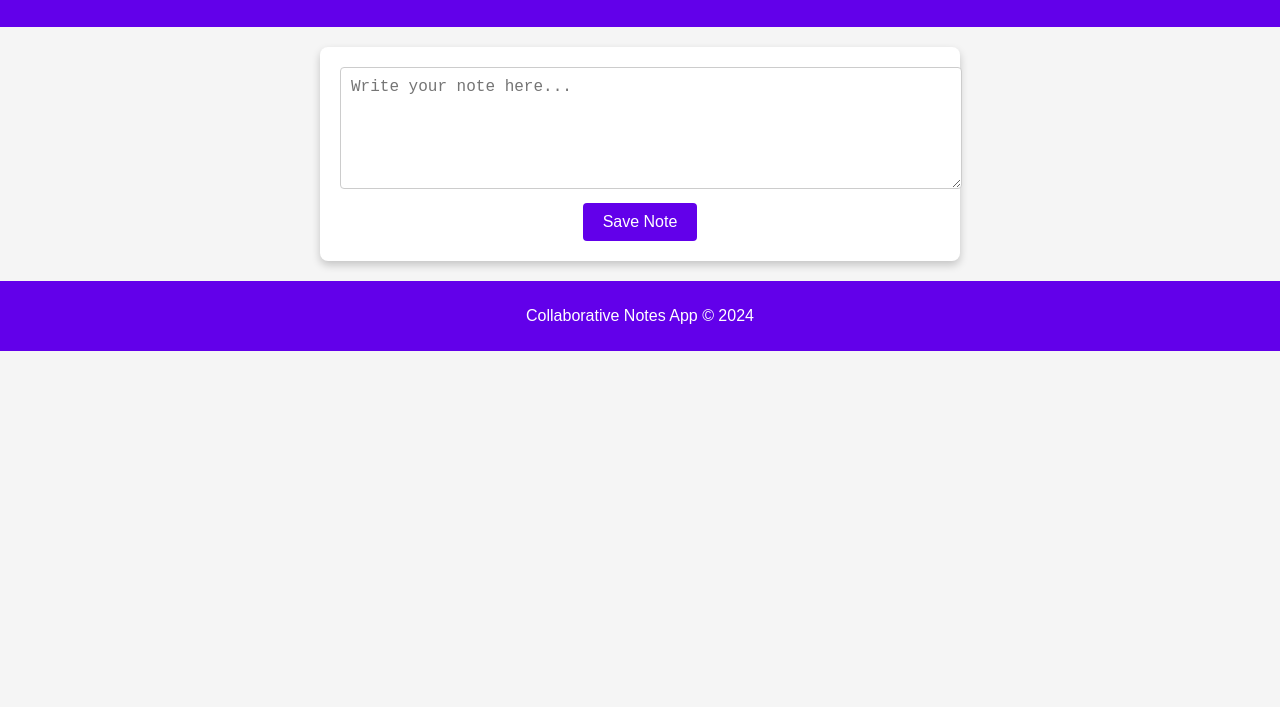
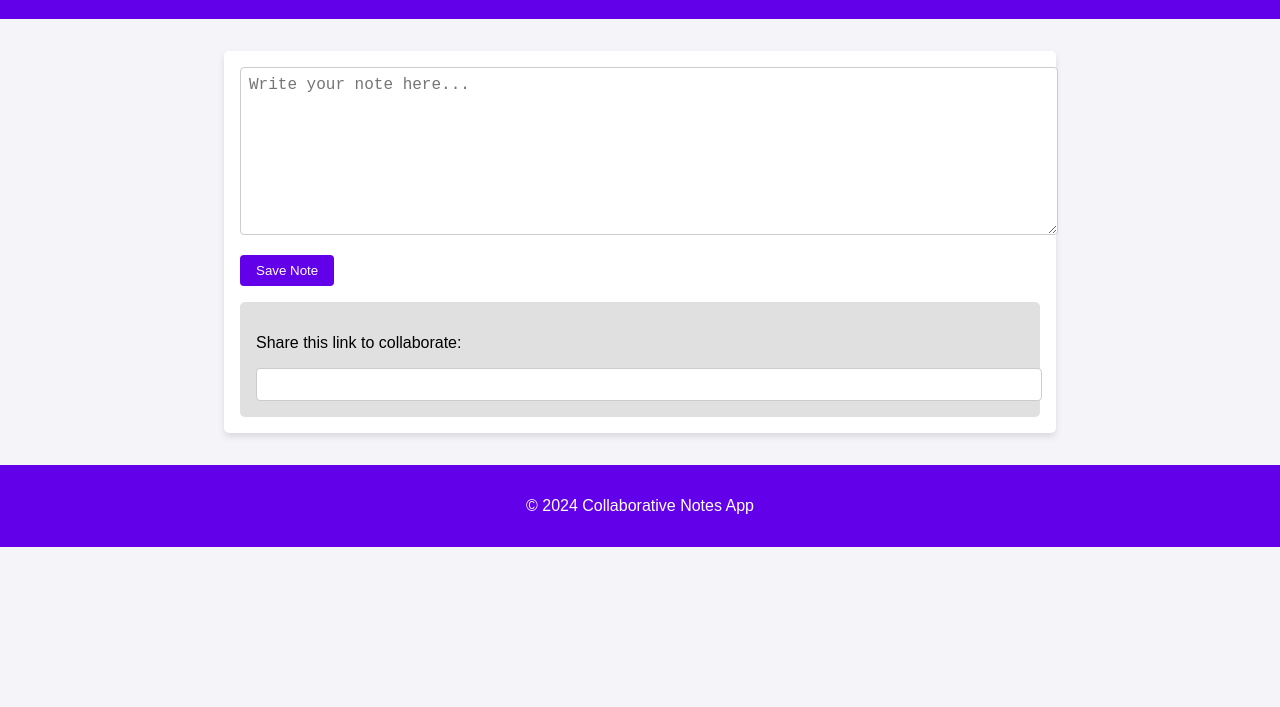
Before and after one commit to pranavsuri96/NoteApp, a website: page index.html in a window 1280 px wide. Shown: the part 93-800 px from the top of the page. Drawn offline with Linux system fonts and the light colour scheme.

Commit message:
NewChanges4

```diff
--- a/app.js
+++ b/app.js
@@ -1,5 +1,5 @@
 if (typeof document !== 'undefined') {
-  const saveNote = () => {
+  document.getElementById('save-note').addEventListener('click', () => {
     const noteContent = document.getElementById('note-content').value;
 
     if (!noteContent.trim()) {
@@ -17,9 +17,10 @@ if (typeof document !== 'undefined') {
 
     // Show the share link
     document.getElementById('note-link').classList.remove('hidden');
-  };
+  });
 
-  const loadNote = () => {
+  // Check if the page has a note ID in the URL
+  window.onload = () => {
     const urlParams = new URLSearchParams(window.location.search);
     const noteId = urlParams.get('note');
 
@@ -28,27 +29,9 @@ if (typeof document !== 'undefined') {
 
       if (noteContent) {
         document.getElementById('note-content').value = noteContent;
-
-        // Display the share link
-        const shareLink = `${window.location.origin}?note=${noteId}`;
-        document.getElementById('share-link').value = shareLink;
-        document.getElementById('note-link').classList.remove('hidden');
       } else {
         alert('Note not found!');
       }
     }
   };
-
-  const copyLink = () => {
-    const shareLink = document.getElementById('share-link').value;
-    navigator.clipboard
-      .writeText(shareLink)
-      .then(() => alert('Link copied to clipboard!'))
-      .catch((err) => alert('Failed to copy link: ' + err));
-  };
-
-  document.getElementById('save-note').addEventListener('click', saveNote);
-  document.getElementById('copy-link').addEventListener('click', copyLink);
-
-  window.onload = loadNote;
 }
--- a/index.html
+++ b/index.html
@@ -10,26 +10,19 @@
   <header>
     <h1>Collaborative Notes</h1>
   </header>
-
   <main>
-    <section id="note-creation">
+    <div id="note-creation">
       <textarea id="note-content" placeholder="Write your note here..."></textarea>
       <button id="save-note">Save Note</button>
-    </section>
-
-    <section id="note-link" class="hidden">
+    </div>
+    <div id="note-link" class="hidden">
       <p>Share this link to collaborate:</p>
-      <div class="link-container">
-        <input id="share-link" type="text" readonly>
-        <button id="copy-link">Copy Link</button>
-      </div>
-    </section>
+      <input type="text" id="share-link" readonly>
+    </div>
   </main>
-
   <footer>
-    <p>Collaborative Notes App &copy; 2024</p>
+    <p>&copy; 2024 Collaborative Notes App</p>
   </footer>
-
   <script src="app.js"></script>
 </body>
 </html>
--- a/style.css
+++ b/style.css
@@ -1,84 +1,68 @@
 body {
   font-family: Arial, sans-serif;
-  background-color: #f5f5f5;
   margin: 0;
   padding: 0;
+  background-color: #f4f4f9;
 }
 
 header {
   background-color: #6200ea;
   color: white;
-  padding: 20px;
   text-align: center;
+  padding: 1rem 0;
 }
 
 main {
-  display: flex;
-  flex-direction: column;
-  align-items: center;
-  justify-content: center;
-  margin: 20px;
+  max-width: 800px;
+  margin: 2rem auto;
+  padding: 1rem;
+  background: white;
+  border-radius: 5px;
+  box-shadow: 0 4px 6px rgba(0, 0, 0, 0.1);
 }
 
-#note-creation {
-  background-color: white;
-  padding: 20px;
-  border-radius: 8px;
-  box-shadow: 0 4px 8px rgba(0, 0, 0, 0.2);
-  width: 80%;
-  max-width: 600px;
-  text-align: center;
+#note-creation textarea {
+  width: 100%;
+  height: 150px;
+  border: 1px solid #ccc;
+  border-radius: 4px;
+  padding: 0.5rem;
+  font-size: 1rem;
 }
 
-textarea {
-  width: 100%;
-  height: 100px;
-  margin-bottom: 10px;
-  padding: 10px;
-  border: 1px solid #ccc;
-  border-radius: 4px;
-  font-size: 16px;
-}
-
-button {
+#note-creation button {
+  display: block;
+  margin: 1rem 0;
+  padding: 0.5rem 1rem;
   background-color: #6200ea;
   color: white;
   border: none;
-  padding: 10px 20px;
-  font-size: 16px;
   border-radius: 4px;
   cursor: pointer;
 }
 
-button:hover {
-  background-color: #4500b5;
+#note-creation button:hover {
+  background-color: #3700b3;
 }
 
 #note-link {
-  margin-top: 20px;
+  margin-top: 1rem;
+  padding: 1rem;
+  background: #e0e0e0;
+  border-radius: 5px;
 }
 
-.link-container {
-  display: flex;
-  align-items: center;
-  gap: 10px;
-}
-
-input[type='text'] {
-  width: 80%;
-  padding: 10px;
+#note-link input {
+  width: 100%;
+  padding: 0.5rem;
   border: 1px solid #ccc;
   border-radius: 4px;
 }
 
 footer {
+  text-align: center;
+  padding: 1rem;
   background-color: #6200ea;
   color: white;
-  text-align: center;
-  padding: 10px 0;
-  margin-top: 20px;
+  margin-top: 2rem;
 }
-
-.hidden {
-  display: none;
-}
```
